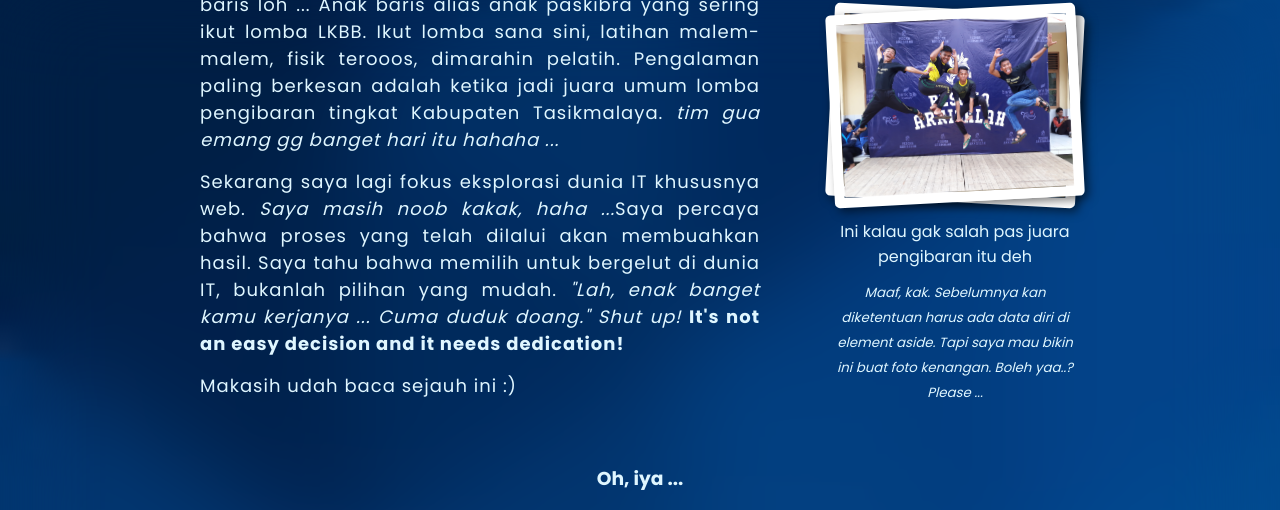
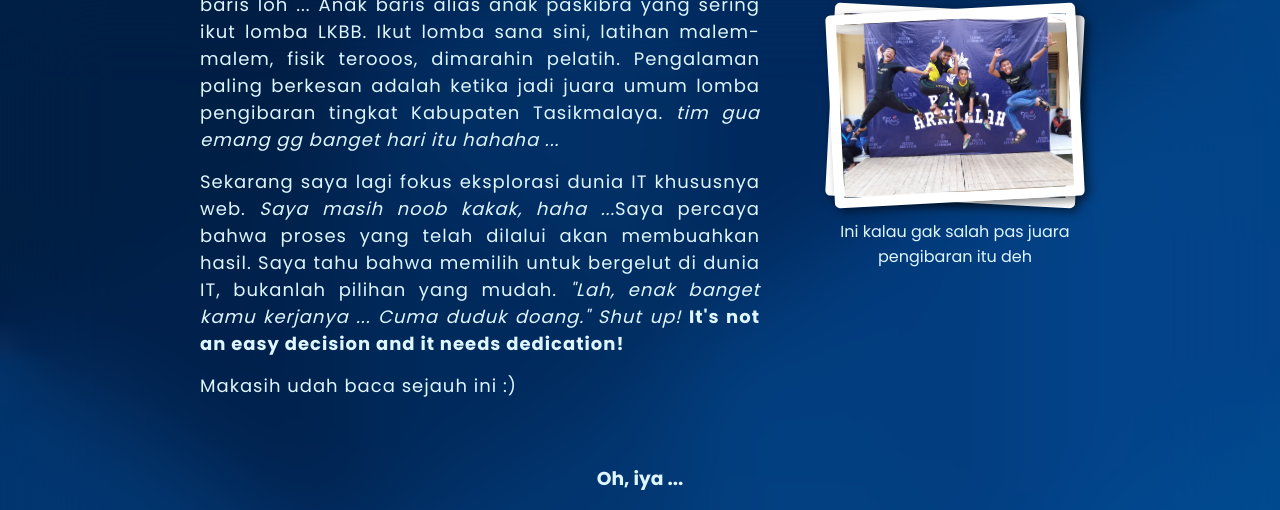
Before and after one commit to hidayahapriliansyah/hidayahapriliansyah.github.io, a plain HTML site: page index.html in a window 1280 px wide. Shown: the part 1472-1982 px from the top of the page. Drawn offline with nearby package versions, Linux system fonts and the light colour scheme.

Commit message:
edit beberapa element

```diff
--- a/index.html
+++ b/index.html
@@ -4,7 +4,7 @@
     <meta charset="UTF-8" />
     <meta http-equiv="X-UA-Compatible" content="IE=edge" />
     <meta name="viewport" content="width=device-width, initial-scale=1.0" />
-    <title>My Portofolio</title>
+    <title>AMF</title>
     <link rel="stylesheet" href="assets/style.css" />
     <script src="https://unpkg.com/feather-icons"></script>
     <script
@@ -120,15 +120,6 @@
                     Ini kalau gak salah pas juara pengibaran itu deh
                   </figcaption>
                 </figure>
-                <p>
-                  <i
-                    ><small>
-                      Maaf, kak. Sebelumnya kan diketentuan harus ada data diri
-                      di element aside. Tapi saya mau bikin ini buat foto
-                      kenangan. Boleh yaa..? Please ...</small
-                    >
-                  </i>
-                </p>
               </header>
             </article>
           </aside>
```
